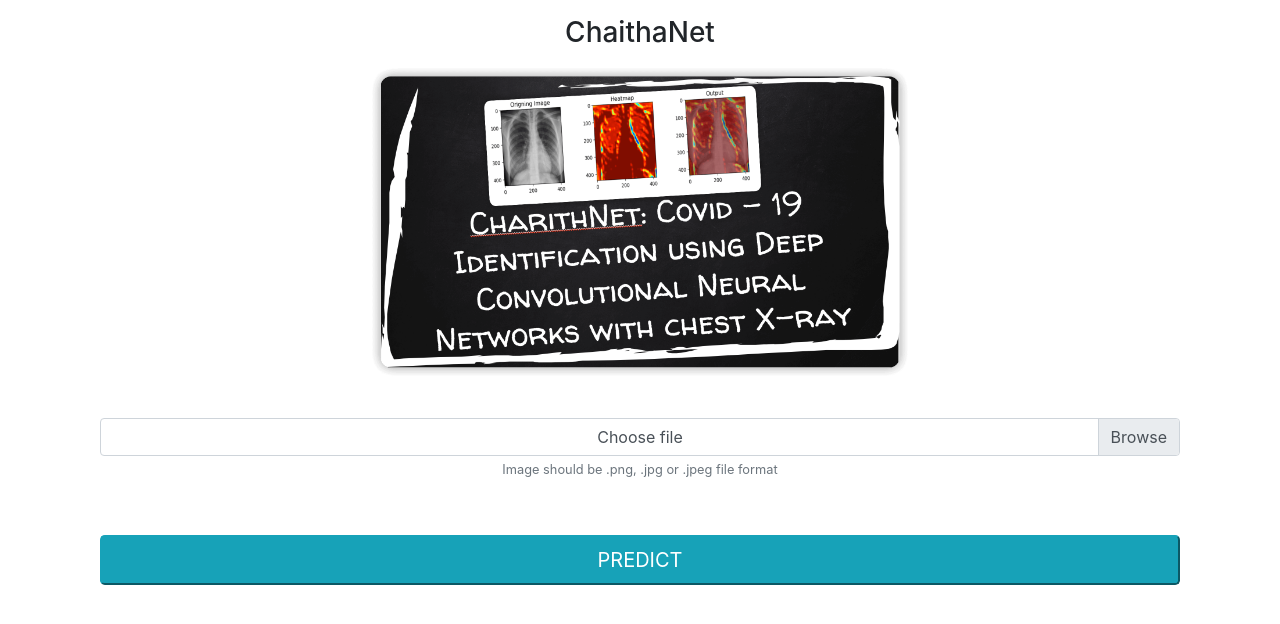
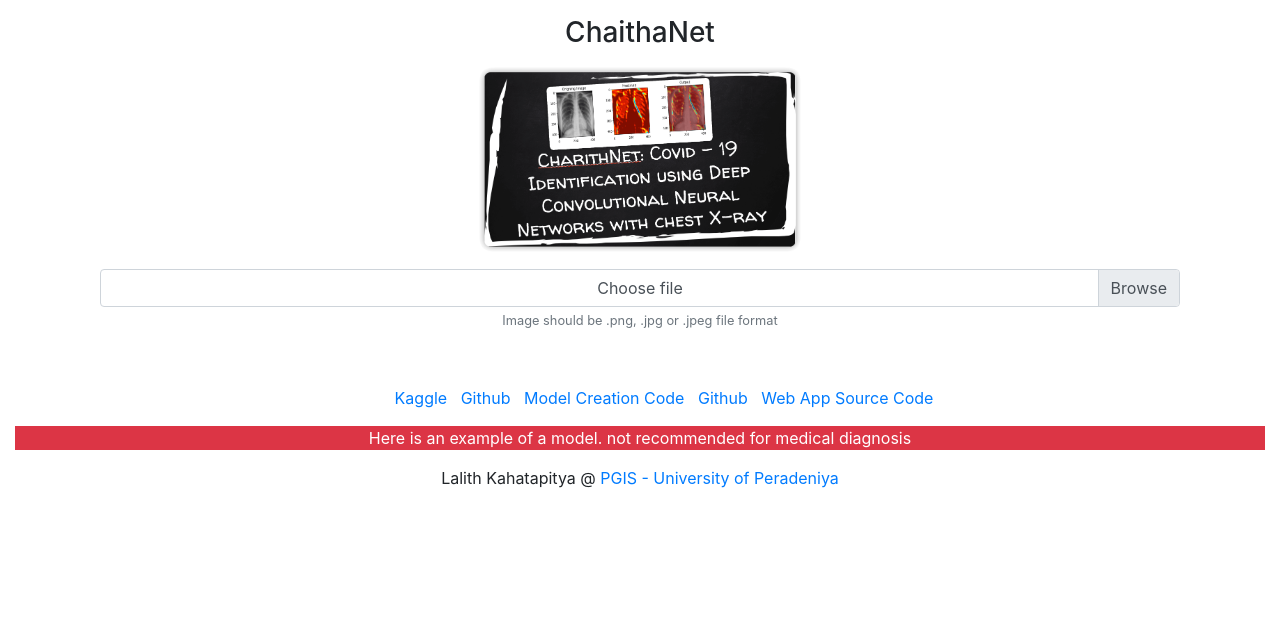
Before and after one commit to LalithK90/Covid-19-Identification-with-Chest-X-Ray-Web-app, a Flask app: page / in a window 1280 px wide. Shown: the top 624 px of the page. Run offline with Flask 2, Linux system fonts and the light colour scheme; some libraries are stand-ins or nearby versions.

Commit message:
some changes was done on js and css file

```diff
--- a/app.py
+++ b/app.py
@@ -29,6 +29,11 @@ def preprocess(img):
 	reshaped=resized.reshape(1,img_size,img_size)
 	return reshaped
 
+
+@app.route('/favicon.ico')
+def favicon():
+    return send_from_directory(os.path.join(app.root_path, 'static'),'favicon.ico', mimetype='image/vnd.microsoft.icon')
+
 @app.route("/")
 def index():
 	return(render_template("index.html"))
@@ -46,17 +51,17 @@ def predict():
 	test_image=preprocess(image)
 
 	prediction = model.predict(test_image)
+	result_p = prediction[0][0]
+	print(result_p)
 	result=np.argmax(prediction,axis=1)[0]
 	accuracy=float(np.max(prediction,axis=1)[0])
 
 	label=label_dict[result]
 
-	print(prediction,result,accuracy)
+	print(f'Prediction : {prediction}, Result : {result}, Accuracy : {accuracy}')
 
-	response = {'prediction': {'result': label,'accuracy': accuracy}}
+	response = {'prediction': {'result' : label, 'accuracy' : accuracy}}
 
 	return jsonify(response)
 
 app.run(debug=True)
-
-#<img src="" id="img" crossorigin="anonymous" width="400" alt="Image preview...">
--- a/static/css/app.css
+++ b/static/css/app.css
@@ -1,4 +1,8 @@
 #main-img{
-  height:50%;
-  width: 50%;
+  height:30%;
+  width: 30%;
 }
+
+.bg-danger{
+  color: rgb(236, 110, 110);
+}
--- a/templates/index.html
+++ b/templates/index.html
@@ -6,25 +6,33 @@
     <!-- Required meta tags -->
     <meta charset="utf-8">
     <meta name="viewport" content="width=device-width, initial-scale=1, shrink-to-fit=no">
-
+    <link rel="shortcut icon" href="{{ url_for('static', filename='favicon.ico') }}">
     <!-- Bootstrap CSS -->
     <link rel="stylesheet" href="https://stackpath.bootstrapcdn.com/bootstrap/4.3.1/css/bootstrap.min.css"
         integrity="sha384-ggOyR0iXCbMQv3Xipma34MD+dH/1fQ784/j6cY/iJTQUOhcWr7x9JvoRxT2MZw1T" crossorigin="anonymous">
     <link rel="stylesheet" href="../static/css/app.css">
 </head>
 
-<body class="main-bg">
+<body id="main-bg">
     <header>
-        <div class="container text-center">
+        <div class="container-fluid text-center">
             <!-- heading -->
-            <div class="container-fluid pb-4 pt-3">
+            <div class="container-fluid pt-3">
                 <div class="form-group">
                     <h3>ChaithaNet</h3>
                 </div>
+            </div>
+    </header>
+
+    <!-- Main container  -->
+    <div class="container text-center">
+        <!-- main image part -->
+        <div class="container-fluid">
             <div class="form-group">
                 <img src="{{url_for('static', filename='img/main-img.png')}}" class="img" id="main-img" />
             </div>
         </div>
+
         <!-- form part -->
         <div class="container-fluid">
             <div class="form-group">
@@ -45,53 +53,62 @@
                 <button id="predict-button" class="btn-block btn-info btn-lg">PREDICT</button>
             </div>
         </div>
+
         <!-- result showing part -->
-            <div class="container-fluid" id="result-show">
-                <div class="row">
-                    <div class="col-md-6 col-sm-12">
-                        <div class="row">
-                            <div class="col-md-6 col-sm-12">
-                                <p class="p">PREDICTION </p>
+        <div class="container-fluid">
+            <table class="table table-striped table-inverse " id="result-show">
+                <thead class="thead-inverse">
+                    <tr>
+                        <th>PREDICTION</th>
+                        <th>PROBABILITY</th>
+                    </tr>
+                </thead>
+                <tbody>
+                    <tr>
+                        <td><span id="result" class="p">...</span></td>
+                        <td><span id="probability" class="p">...</span></td>
+                    </tr>
+                </tbody>
+            </table>
+        </div>
+
+    </div>
+    <!-- code availability  -->
+    <section>
+        <div class="container-fluid">
+            <div class="ml-5">
+                <p class="text-center">
+                    <a href="https://www.kaggle.com/code/lalithk90/covid-19-identification-with-chest-x-ray">Kaggle</a>
+                    &nbsp;
+                    <a href="https://github.com/LalithK90/Covid-19-Identification-with-Chest-X-Ray">Github &nbsp;
+                        Model
+                        Creation Code </a>
+                    &nbsp;
+                    <a href="https://github.com/LalithK90/Covid-19-Identification-with-Chest-X-Ray-Web-app">Github
+                        &nbsp; Web
+                        App Source Code</a>
+                </p>
             </div>
         </div>
-                        <div class="row">
-                            <div class="col-md-6 col-sm-12">
-                                <span id="result" class="p">...</span>
-                            </div>
-                        </div>
-                    </div>
-                    <div class="col-md-6 col-sm-12 mt-4">
-                        <div class="row">
-                            <div class="col-md-6 col-sm-12">
-                                <p class="p">PROBABILITY</p>
-                            </div>
-                        </div>
-                        <div class="row">
-                            <div class="col-md-6 col-sm-12">
-                                <span id="probability" class="p">...</span>
-                            </div>
-                        </div>
-                    </div>
-                </div>
-            </div>
-        </div>
-    </header>
+    </section>
     <!-- caution section  -->
     <section>
-
-
+        <div class="container-fluid">
+            <p class="text-center bg-danger text-white">Here is an example of a model. not recommended for medical
+                diagnosis
+            </p>
+        </div>
     </section>
 
     <!-- about me -->
     <footer>
-
+        <p class="text-center">Lalith Kahatapitya &#64; <a href="http://www.pgis.pdn.ac.lk/">PGIS - University of
+                Peradeniya</a></p>
     </footer>
 
     <!-- Optional JavaScript -->
     <!-- jQuery first, then Popper.js, then Bootstrap JS -->
-    <script src="https://code.jquery.com/jquery-3.3.1.min.js"
-        integrity="sha384-q8i/X+965DzO0rT7abK41JStQIAqVgRVzpbzo5smXKp4YfRvH+8abtTE1Pi6jizo"
-        crossorigin="anonymous"></script>
+    <script src="https://code.jquery.com/jquery-3.3.1.js"></script>
     <script src="https://cdnjs.cloudflare.com/ajax/libs/popper.js/1.14.7/umd/popper.min.js"
         integrity="sha384-UO2eT0CpHqdSJQ6hJty5KVphtPhzWj9WO1clHTMGa3JDZwrnQq4sF86dIHNDz0W1"
         crossorigin="anonymous"></script>
```
Also changed, not shown: static/js/app.js (+33 -9 lines), static/favicon.ico (added). Lines whose indentation alone changed are shown as unchanged.
